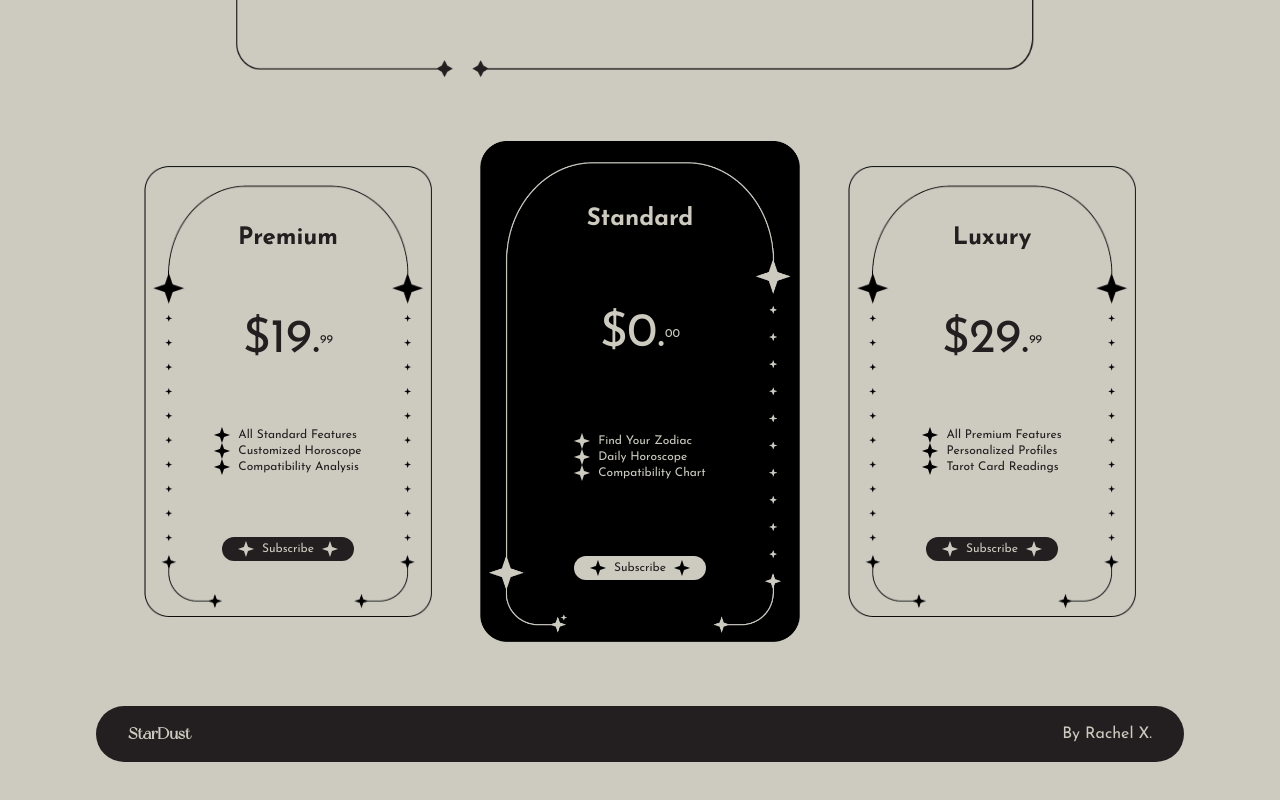
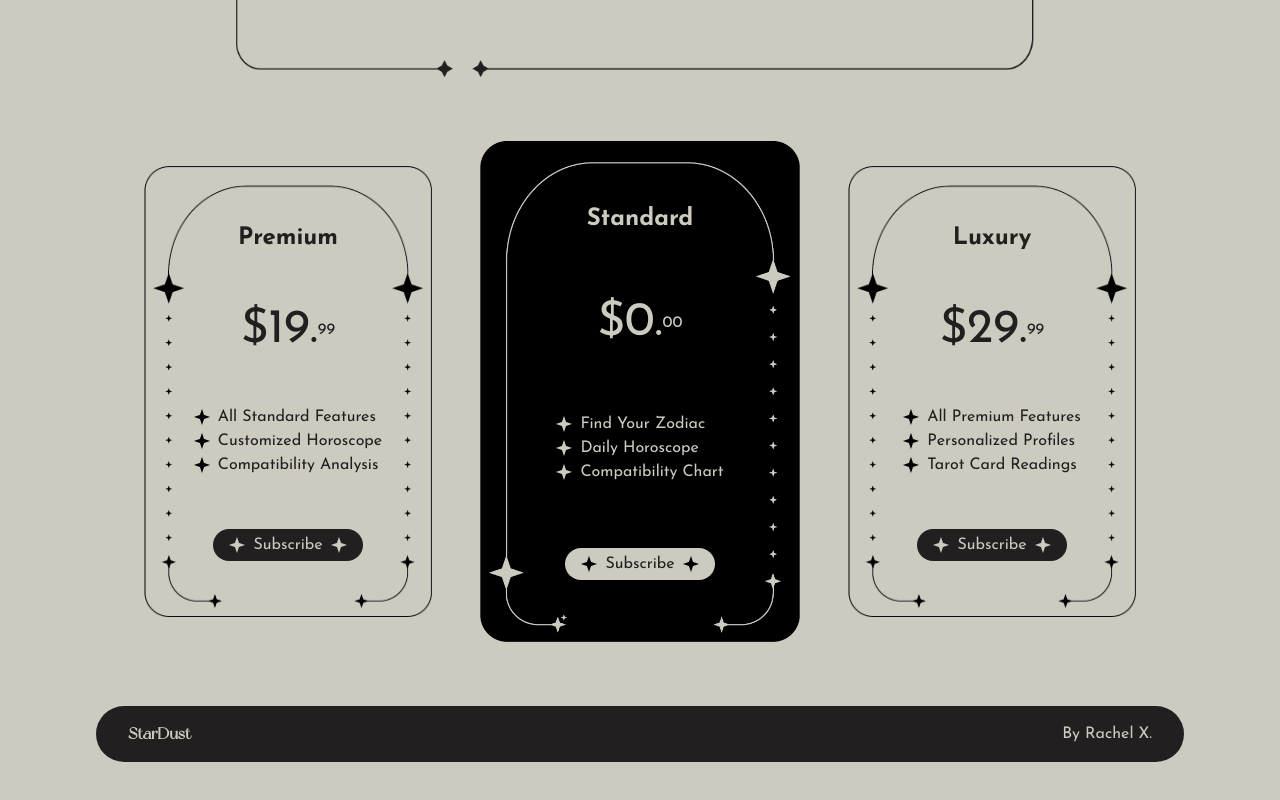
Before and after one commit to raxron/StarDust-Landing, a Next.js app: page / in a window 1280 px wide. Shown: the part 1214-2014 px from the top of the page. Built offline with nearby package versions, Linux system fonts and the light colour scheme.

Commit message:
price card text size updated

```diff
--- a/src/pages/components/PriceCard.tsx
+++ b/src/pages/components/PriceCard.tsx
@@ -3,7 +3,7 @@ import { motion } from "framer-motion";
 
 export default function PriceCard() {
     return (
-        <div className="relative w-80 h-auto flex items-center justify-center text-xs lg:text-md">
+        <div className="relative w-80 h-auto flex items-center justify-center text-xs lg:text-base">
             <div className="text-beige absolute h-3/4 flex flex-col items-center justify-between" >
                 <h3 className="text-2xl font-bold">Standard</h3>
 
--- a/src/pages/components/PriceCard2.tsx
+++ b/src/pages/components/PriceCard2.tsx
@@ -11,7 +11,7 @@ interface PriceCard2Props {
 
 const PriceCard2: React.FC<PriceCard2Props> = ({ title, price, feature1, feature2, feature3 }) => {
     return (
-        <div className="relative w-80 h-auto flex items-center justify-center text-xs lg:text-md">
+        <div className="relative w-80 h-auto flex items-center justify-center text-xs lg:text-base">
             <div className="text-black absolute h-3/4 flex flex-col items-center justify-between" >
                 <h3 className="text-2xl font-bold">{title}</h3>
 
```
